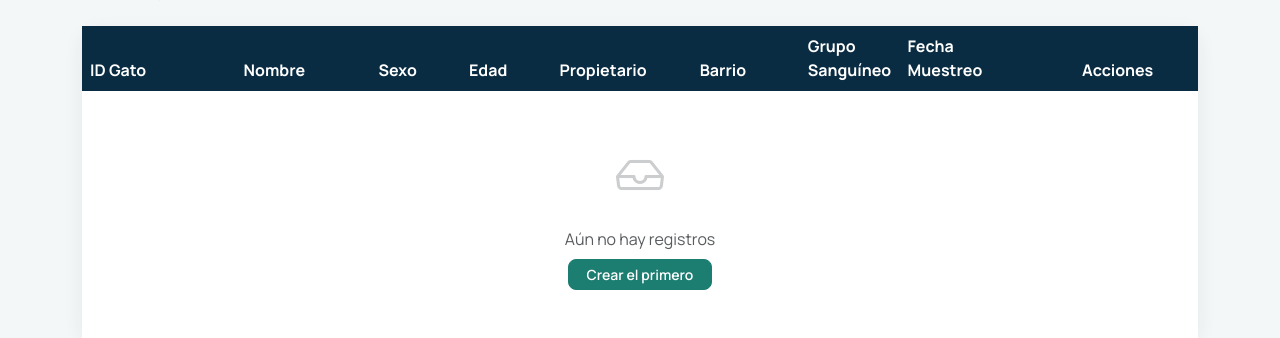
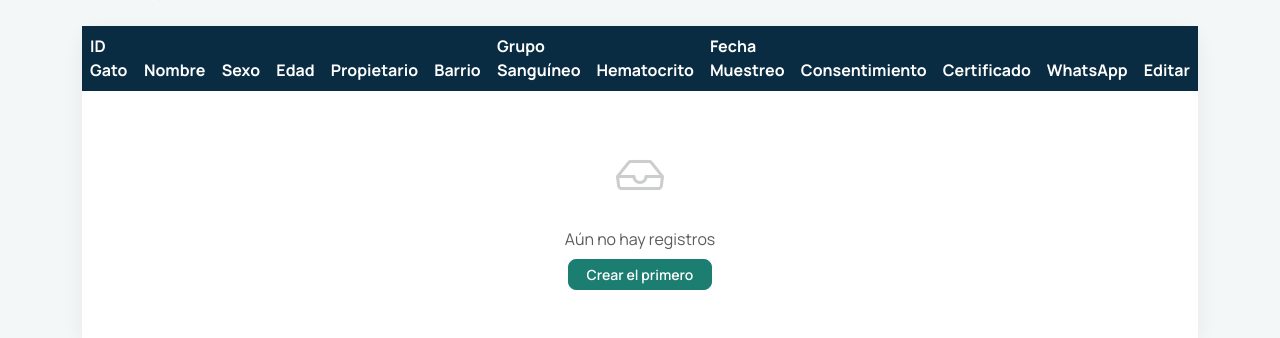
Before and after one commit to leonardo-3003/zamora-felinos, a Django app: page /registros/ in a window 1280 px wide. Shown: the part 143-481 px from the top of the page. Run offline with Django 5.2, Linux system fonts and the light colour scheme; the visitor is signed in with stand-in values (Sample User, id 1); data that the repository does not hold is empty.

Commit message:
Agrega aviso de hematocrito faltante y separa las acciones en columnas propias
La lista de registros ahora:
- Muestra una alerta arriba con cuantos registros no tienen hematocrito
  cargado y sus nombres (acotada a 10 para no volverse una pared de texto
  cuando faltan muchos).
- Tiene su propia columna "Hematocrito" con el valor o un badge de "Falta".
- Separa Consentimiento, Certificado, WhatsApp y Editar en columnas
  individuales en vez de amontonar los botones en una sola columna
  "Acciones".

Co-Authored-By: Claude Sonnet 5 <noreply@anthropic.com>

```diff
--- a/core/views.py
+++ b/core/views.py
@@ -222,6 +222,25 @@ class RegistroListView(LoginRequiredMixin, ListView):
         nuevo_pdf = self.request.GET.get("nuevo_pdf", "")
         if nuevo_pdf.isdigit() and RegistroGato.objects.filter(pk=nuevo_pdf).exists():
             context["nuevo_pdf_id"] = int(nuevo_pdf)
+
+        # Aviso de qué registros aún no tienen hematocrito cargado, calculado
+        # sobre TODOS los registros (no solo la página actual), para que se
+        # sepa a cuáles les falta ese dato aunque estén en otra página. Se
+        # acota la lista de nombres a 10 para que el aviso no se vuelva una
+        # pared de texto cuando faltan muchos.
+        LIMITE_NOMBRES = 10
+        sin_hematocrito = RegistroGato.objects.filter(hematocrito__isnull=True)
+        total_sin_hematocrito = sin_hematocrito.count()
+        nombres = [
+            r.nombre or f"sin nombre ({r.id_gato[:8]}…)"
+            for r in sin_hematocrito.order_by("nombre")[:LIMITE_NOMBRES]
+        ]
+        restantes = total_sin_hematocrito - len(nombres)
+        if restantes > 0:
+            nombres.append(f"y {restantes} más")
+
+        context["total_sin_hematocrito"] = total_sin_hematocrito
+        context["nombres_sin_hematocrito"] = nombres
         return context
 
 
--- a/templates/core/registro_list.html
+++ b/templates/core/registro_list.html
@@ -31,6 +31,16 @@
   </div>
 {% endif %}
 
+{% if total_sin_hematocrito > 0 %}
+  <div class="alert alert-warning d-flex align-items-start gap-2">
+    <i class="bi bi-exclamation-triangle-fill mt-1"></i>
+    <div>
+      <strong>{{ total_sin_hematocrito }} registro{{ total_sin_hematocrito|pluralize }} sin hematocrito registrado.</strong>
+      Falta completar: {{ nombres_sin_hematocrito|join:", " }}.
+    </div>
+  </div>
+{% endif %}
+
 <div class="d-flex justify-content-between align-items-center flex-wrap gap-3 mb-4">
   <div>
     <h3 class="mb-1">Registros de Felinos</h3>
@@ -54,8 +64,12 @@
             <th style="width: 150px;">Propietario</th>
             <th style="width: 120px;">Barrio</th>
             <th style="width: 100px;">Grupo Sanguíneo</th>
+            <th style="width: 110px;">Hematocrito</th>
             <th style="width: 150px;">Fecha Muestreo</th>
-            <th style="width: 180px;" class="text-center">Acciones</th>
+            <th style="width: 90px;" class="text-center">Consentimiento</th>
+            <th style="width: 90px;" class="text-center">Certificado</th>
+            <th style="width: 70px;" class="text-center">WhatsApp</th>
+            <th style="width: 70px;" class="text-center">Editar</th>
           </tr>
         </thead>
         <tbody>
@@ -86,19 +100,34 @@
                 <span class="grupo-badge" style="background-color: #898781;">ND</span>
               {% endif %}
             </td>
+            <td>
+              {% if r.hematocrito %}
+                {{ r.hematocrito }}%
+              {% else %}
+                <span class="badge bg-warning text-dark" title="Falta cargar el hematocrito de este registro">
+                  <i class="bi bi-exclamation-triangle"></i> Falta
+                </span>
+              {% endif %}
+            </td>
             <td><small class="text-muted">{{ r.fecha_muestreo|date:"d/m/Y H:i" }}</small></td>
             <td class="text-center">
               <a href="{% url 'generar_consentimiento' r.pk %}" class="btn btn-success btn-sm" title="Descargar consentimiento informado" target="_blank">
-                <i class="bi bi-file-earmark-pdf"></i> Consentimiento
+                <i class="bi bi-file-earmark-pdf"></i>
               </a>
+            </td>
+            <td class="text-center">
               <a href="{% url 'generar_certificado' r.pk %}" class="btn btn-sm" style="background-color: var(--brand-navy); color: #fff;" title="Descargar certificado de resultado (grupo sanguíneo) para enviar al propietario" target="_blank">
-                <i class="bi bi-patch-check-fill"></i> Certificado
+                <i class="bi bi-patch-check-fill"></i>
               </a>
+            </td>
+            <td class="text-center">
               {% if r.whatsapp_url %}
               <a href="{{ r.whatsapp_url }}" class="btn btn-sm" style="background-color: #25D366; color: #fff;" title="Abrir WhatsApp del propietario (descarga el certificado primero y adjúntalo a mano en el chat)" target="_blank" rel="noopener">
                 <i class="bi bi-whatsapp"></i>
               </a>
               {% endif %}
+            </td>
+            <td class="text-center">
               <a href="{% url 'registro_update' r.pk %}" class="btn btn-outline-secondary btn-sm" title="Editar registro">
                 <i class="bi bi-pencil"></i>
               </a>
@@ -106,7 +135,7 @@
           </tr>
           {% empty %}
           <tr>
-            <td colspan="9" class="text-center text-muted py-5">
+            <td colspan="13" class="text-center text-muted py-5">
               <i class="bi bi-inbox" style="font-size: 3rem; opacity: 0.3;"></i>
               <p class="mt-3 mb-2">Aún no hay registros</p>
               <a href="{% url 'registro_create' %}" class="btn btn-primary btn-sm">Crear el primero</a>
```
